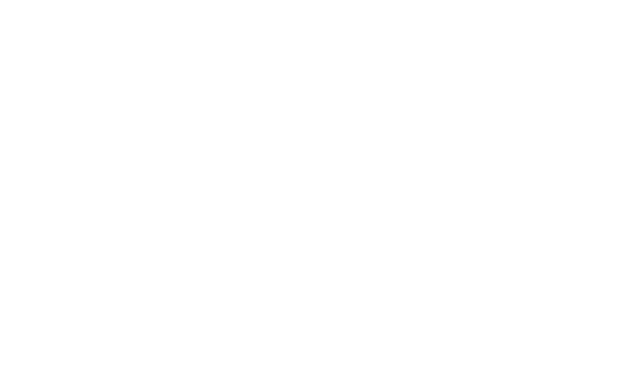
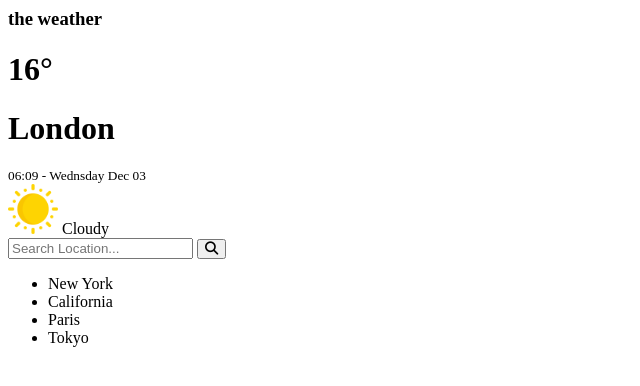
Before and after one commit to rashmiwijemanna/weather_app, a plain HTML site: page index.html in a window 1280 px wide. Shown: the whole page, without its empty margins (0-640 px from the left). Drawn offline with Linux system fonts and the light colour scheme.

Commit message:
add temp cities & time of a country

```diff
--- a/index.html
+++ b/index.html
@@ -2,9 +2,55 @@
 <head>
     <meta charset="UTF-8">
     <meta name="viewport" content="width=device-width, initial-scale=1.0">
-    <title>Document</title>
+    <title>weather-app</weather-app></title>
+    <link rel="stylesheet" href="https://cdnjs.cloudflare.com/ajax/libs/font-awesome/6.4.0/css/all.min.css">
 </head>
 <body>
+    <div class="weather-app">
+        <div class="container">
+            <h3 class="brand">the weather</h3>
+            <div>
+                <h1 class="temp">16&#176;</h1>
+                <div class="city-time">
+                    <h1 class="name">London</h1>
+                    <small>
+                        <span class="time">06:09</span>
+                        -
+                        <span class="date">
+                            Wednsday Dec 03
+
+                        </span>
+                    </small>
+                </div>
+                <div class="weather">
+                    <img src="./icons/day/sun.png" class="icon"  alt="icon" width="50" height="50" />
+                    <span class="condition">Cloudy</span>
+                </div>
+            </div>
+
+    </div>
+
+    <div class="panel">
+        <form id="locationInput">
+            <input type="text"
+            class="search"
+            placeholder="Search Location...">
+
+            <button type="submit" class="submit">
+                <i class="fas fa-search"></i>
+            </button>
+        </form>
+
+        <ul class="cities">
+            <li class="cities">New York</li>
+            <li class="cities">California</li>
+            <li class="cities">Paris</li>
+            <li class="cities">Tokyo</li>
+
+
+
+        </ul>
+    </div>
 
 </body>
 </html>
```
Also changed, not shown: icons/day/sun.png (added).
